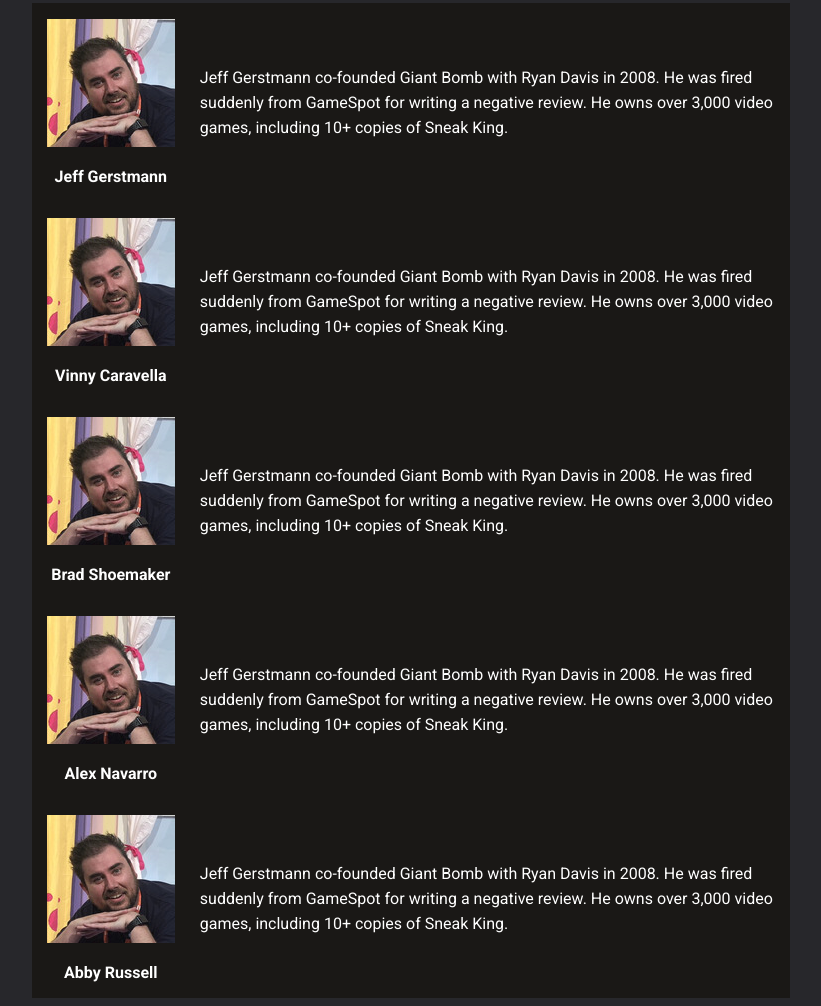
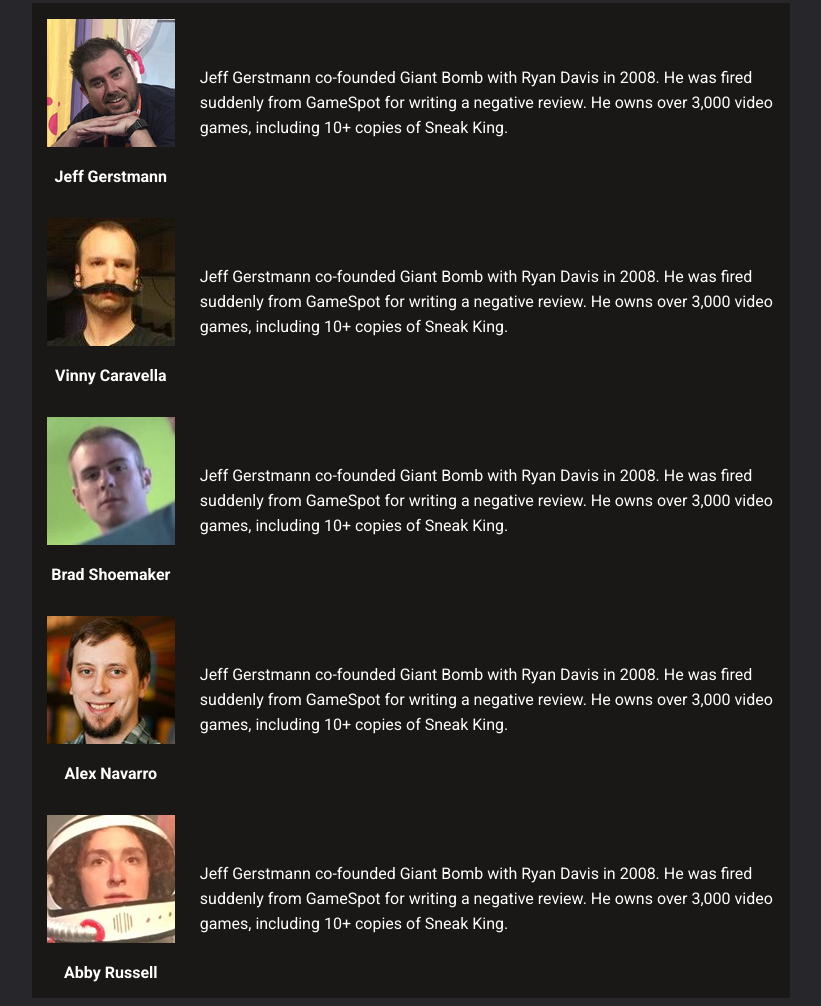
Before and after one commit to MarcusEstr/FCC-TributePage, a plain HTML site: page index.html in a window 1280 px wide. Shown: the part 694-1700 px from the top of the page, without its empty margins (229-1050 px from the left). Drawn offline with Linux system fonts and the light colour scheme.

Commit message:
Add images for each staff member

```diff
--- a/index.html
+++ b/index.html
@@ -31,25 +31,25 @@
 		<p class="staff-text">Jeff Gerstmann co-founded Giant Bomb with Ryan Davis in 2008. He was fired suddenly from GameSpot for writing a negative review. He owns over 3,000 video games, including 10+ copies of Sneak King.</p>
 
 		<div id="staff-vinny" class="grid-cell">
-			<img class="staff-image" src="images/jeffgerstmann.jpg">
+			<img class="staff-image" src="images/vinnycaravella.jfif">
 			<p class="member-name">Vinny Caravella</p>
 		</div>
 		<p class="staff-text">Jeff Gerstmann co-founded Giant Bomb with Ryan Davis in 2008. He was fired suddenly from GameSpot for writing a negative review. He owns over 3,000 video games, including 10+ copies of Sneak King.</p>
 
 		<div id="staff-brad" class="grid-cell">
-			<img class="staff-image" src="images/jeffgerstmann.jpg">
+			<img class="staff-image" src="images/bradshoemaker.jpg">
 			<p class="member-name">Brad Shoemaker</p>
 		</div>
 		<p class="staff-text">Jeff Gerstmann co-founded Giant Bomb with Ryan Davis in 2008. He was fired suddenly from GameSpot for writing a negative review. He owns over 3,000 video games, including 10+ copies of Sneak King.</p>
 
 		<div id="staff-alex" class="grid-cell">
-			<img class="staff-image" src="images/jeffgerstmann.jpg">
+			<img class="staff-image" src="images/alexnavarro.jpg">
 			<p class="member-name">Alex Navarro</p>
 		</div>
 		<p class="staff-text">Jeff Gerstmann co-founded Giant Bomb with Ryan Davis in 2008. He was fired suddenly from GameSpot for writing a negative review. He owns over 3,000 video games, including 10+ copies of Sneak King.</p>
 
 		<div id="staff-abby" class="grid-cell">
-			<img class="staff-image" src="images/jeffgerstmann.jpg">
+			<img class="staff-image" src="images/abbyrussel.jpg">
 			<p class="member-name">Abby Russell</p>
 		</div>
 		<p class="staff-text">Jeff Gerstmann co-founded Giant Bomb with Ryan Davis in 2008. He was fired suddenly from GameSpot for writing a negative review. He owns over 3,000 video games, including 10+ copies of Sneak King.</p>
```
Also changed, not shown: images/alexnavarro.jpg (added), images/benpack.jpg (deleted), images/bradshoemaker.jpg (added).
